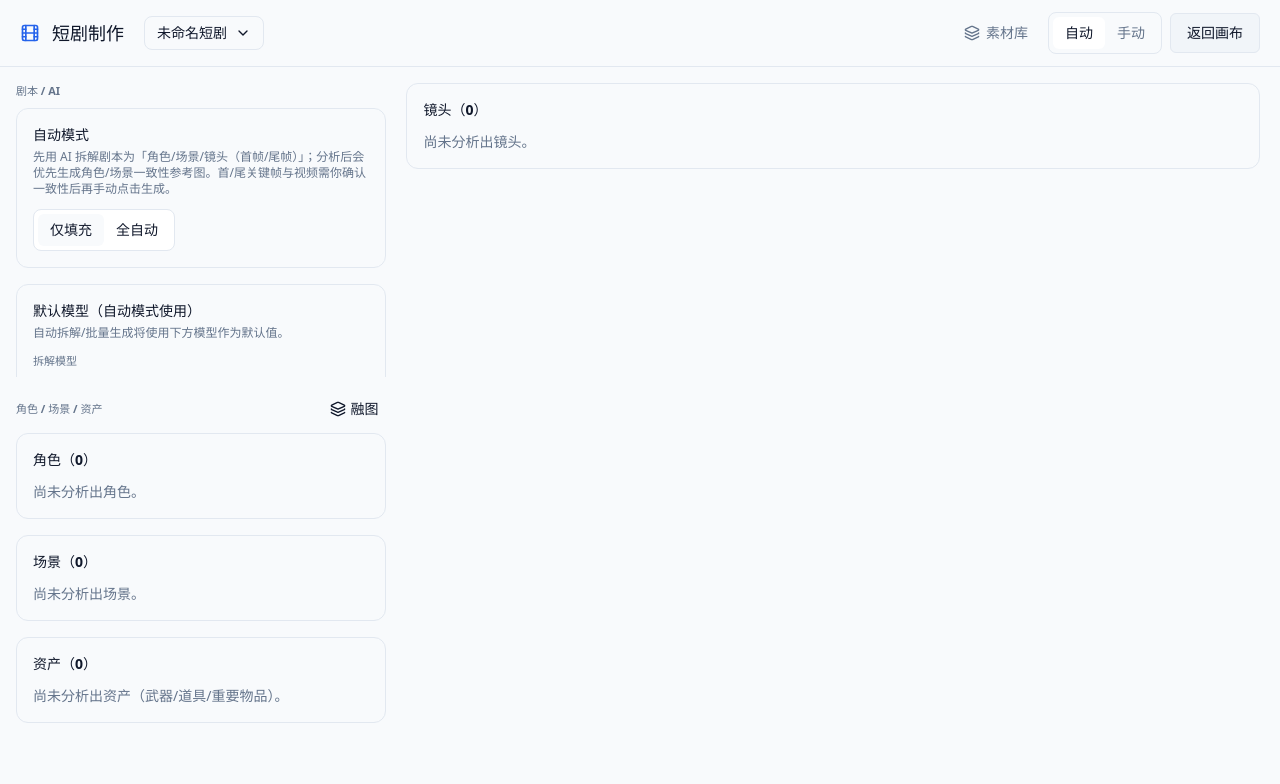
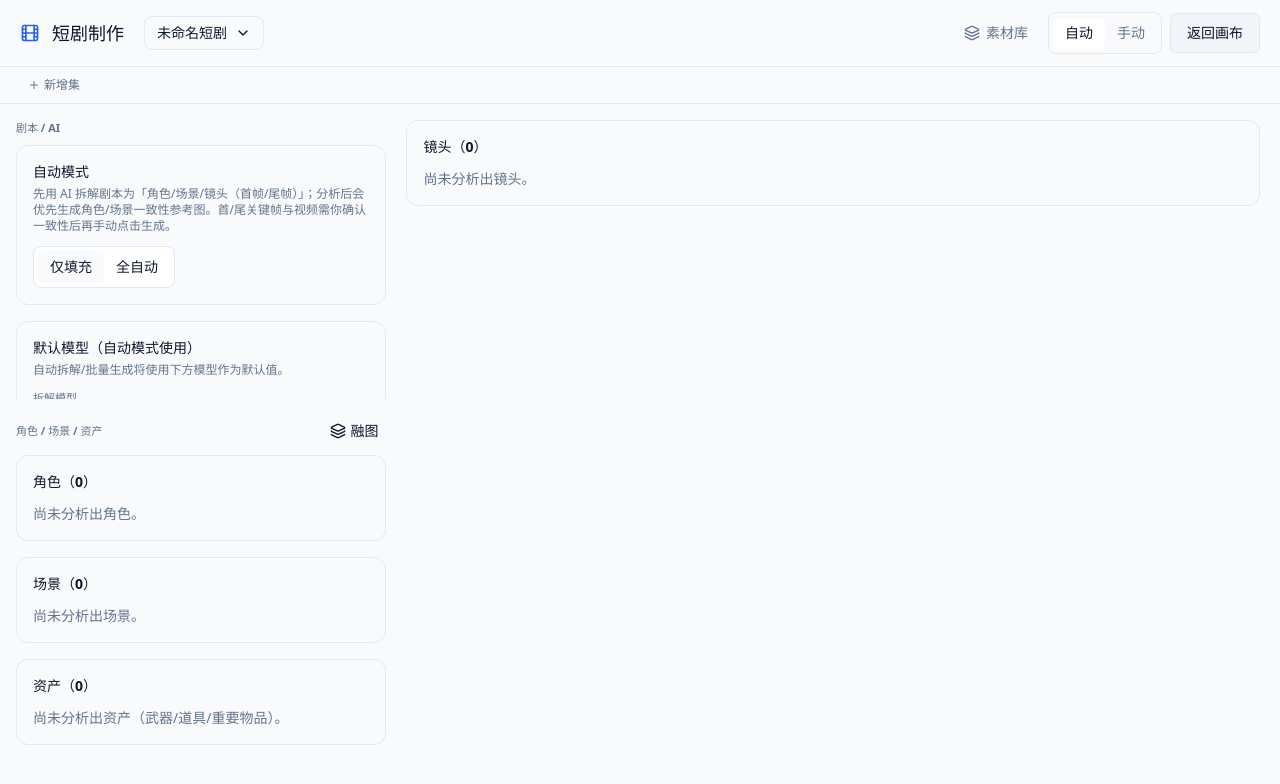
Before and after one commit to cookiesen77-rgb/nexus-release, a React (Vite) app in the folder nexus/: page /short-drama/1 in a window 1280 px wide. Shown: the top 784 px of the page. Built offline with nearby package versions, Linux system fonts and the light colour scheme.

Commit message:
v1.80.1
- 修复集数 Tab 栏在无集时不显示"新增集"按钮的问题
- AutoView/ManualView 剧本文本框绑定 currentScript（集脚本）
- 镜头列表/统计使用 visibleShots（按集过滤）
- ManualView addShot 自动标记 episodeId
- ai.ts 清理死三元表达式

```diff
--- a/nexus/package.json
+++ b/nexus/package.json
@@ -2,7 +2,7 @@
   "name": "nexus",
   "description": "Nexus - AI workflow canvas",
   "private": true,
-  "version": "1.80.0",
+  "version": "1.80.1",
   "author": "Nexus",
   "type": "module",
   "main": "electron/main.js",
--- a/nexus/src-tauri/tauri.conf.json
+++ b/nexus/src-tauri/tauri.conf.json
@@ -1,7 +1,7 @@
 {
   "$schema": "https://schema.tauri.app/config/2",
   "productName": "Nexus",
-  "version": "1.80.0",
+  "version": "1.80.1",
   "identifier": "com.nexus.nexus",
   "build": {
     "frontendDist": "../dist",
--- a/nexus/src/components/shortDrama/ShortDramaStudioShell.tsx
+++ b/nexus/src/components/shortDrama/ShortDramaStudioShell.tsx
@@ -430,7 +430,6 @@ export default function ShortDramaStudioShell({
       </div>
 
       {/* Episode tabs */}
-      {episodes.length > 0 && (
       <div className="flex items-center gap-1 border-b border-[var(--border-color)] px-5 py-1.5 overflow-x-auto shrink-0">
         {episodes.map((ep) => (
           <div key={ep.id} className="flex items-center shrink-0">
@@ -488,7 +487,6 @@ export default function ShortDramaStudioShell({
           新增集
         </button>
       </div>
-      )}
 
       {/* Body */}
       <div className="flex flex-1 min-h-0 overflow-hidden">
```
Also changed, not shown: 1 other file (tests, documents, lock files or other folders). Lines whose indentation alone changed are shown as unchanged.
